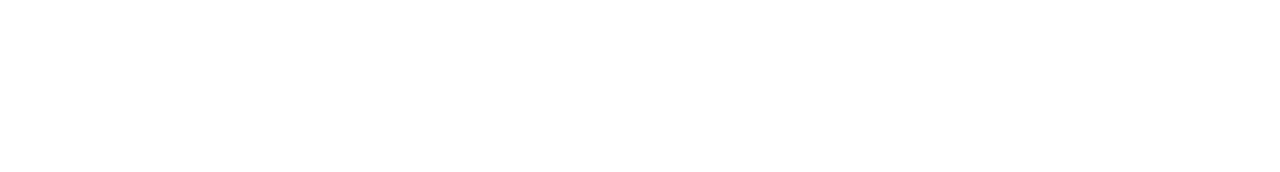
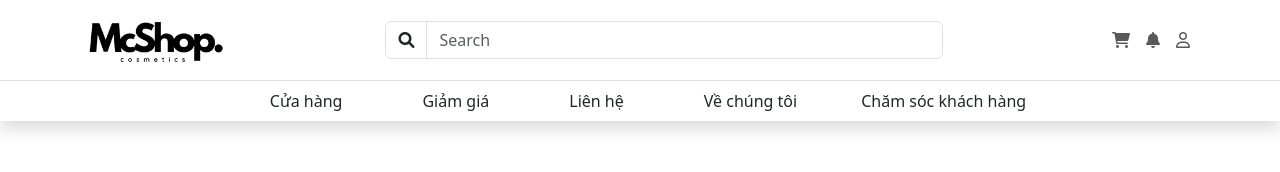
Before and after one commit to VuVietDuy/mcshop-ui, a plain HTML site: page user/index.html in a window 1280 px wide. Drawn offline with nearby package versions, Linux system fonts and the light colour scheme.

Commit message:
Update header user interface

```diff
--- a/admin/style.css
+++ b/admin/style.css
@@ -4,3 +4,7 @@ body {
 .bd-custom {
     border-color: #e3e6ed;
 }
+
+.bg-phoenix-secondary {
+    background-color: #f5f7fa;
+}
--- a/user/index.html
+++ b/user/index.html
@@ -4,9 +4,91 @@
     <meta charset="UTF-8">
     <meta name="viewport" content="width=device-width, initial-scale=1.0">
     <title>mcshop</title>
+    <link href="https://cdnjs.cloudflare.com/ajax/libs/font-awesome/6.0.0-beta3/css/all.min.css" rel="stylesheet">
     <link href="https://cdn.jsdelivr.net/npm/bootstrap@5.3.2/dist/css/bootstrap.min.css" rel="stylesheet" integrity="sha384-T3c6CoIi6uLrA9TneNEoa7RxnatzjcDSCmG1MXxSR1GAsXEV/Dwwykc2MPK8M2HN" crossorigin="anonymous">
 </head>
 <body>
+    <!-- Header -->
+    <header class="shadow">
+        <div class="navbar navbar-expand-lg navbar-light px-0 border-bottom">
+            <div class="d-flex justyfi-content-center container">
+                <div class="col-auto">
+                    <a href="#">
+                        <img src="../access/image/logo_mcshop.png" alt="" style="height: 64px;">
+                    </a>
+                </div>
+                <div class="col-md-6">
+                    <form action="" method="get">
+                        <div class="input-group flex-nowrap">
+                            <span class="input-group-text bg-white border-none" id="addon-wrapping"><i class="fa-solid fa-magnifying-glass"></i></span>
+                            <input class="form-control" type="text" placeholder="Search">
+                        </div>
+                    </form>
+                </div>
+                <div class="col-auto order-md-1">
+                    <ul class="navbar-nav navbar-nav-icons flex-row me-n2">
+                        <li class="nav-item">
+                            <a class="nav-link" href="#">
+                                <i class="fa-solid fa-cart-shopping"></i>
+                            </a>
+                        </li>
+                        <li class="nav-item dropdown">
+                            <a class="nav-link" href="#" role="button" data-bs-toggle="dropdown" aria-expanded="false">
+                                <i class="fa-solid fa-bell"></i>
+                            </a>
+                            <ul class="dropdown-menu dropdown-menu-end">
+                            <li><a class="dropdown-item" href="#">Action</a></li>
+                            <li><a class="dropdown-item" href="#">Another action</a></li>
+                            <li><hr class="dropdown-divider"></li>
+                            <li><a class="dropdown-item" href="#">Something else here</a></li>
+                            </ul>
+                        </li>
+                        <li class="nav-item dropdown">
+                            <a class="nav-link" href="#" role="button" data-bs-toggle="dropdown" aria-expanded="false">
+                                <i class="fa-regular fa-user"></i>
+                            </a>
+                            <ul class="dropdown-menu dropdown-menu-end">
+                            <li><a class="dropdown-item" href="#">Action</a></li>
+                            <li><a class="dropdown-item" href="#">Another action</a></li>
+                            <li><hr class="dropdown-divider"></li>
+                            <li><a class="dropdown-item" href="#">Something else here</a></li>
+                            </ul>
+                        </li>
+                    </ul>
+                </div>
+            </div>
+        </div>
+        <div class="container">
+            <ul class="navbar-nav flex-row justify-content-center">
+                <li class="nav-item">
+                    <a class="nav-link ms-4 me-4 px-3" href="#">
+                        Cửa hàng
+                    </a>
+                </li>
+                <li class="nav-item">
+                    <a class="nav-link ms-4 me-4 px-3" href="#">
+                        Giảm giá
+                    </a>
+                </li>
+                <li class="nav-item">
+                    <a class="nav-link ms-4 me-4 px-3" href="#">
+                        Liên hệ
+                    </a>
+                </li>
+                <li class="nav-item">
+                    <a class="nav-link ms-4 me-4 px-3" href="#">
+                        Về chúng tôi
+                    </a>
+                </li>
+                <li class="nav-item">
+                    <a class="nav-link ms-4 me-4" href="#">
+                        Chăm sóc khách hàng
+                    </a>
+                </li>
+            </ul>
+        </div>
+
+    </header>
 
     <script src="https://cdn.jsdelivr.net/npm/@popperjs/core@2.11.8/dist/umd/popper.min.js" integrity="sha384-I7E8VVD/ismYTF4hNIPjVp/Zjvgyol6VFvRkX/vR+Vc4jQkC+hVqc2pM8ODewa9r" crossorigin="anonymous"></script>
     <script src="https://cdn.jsdelivr.net/npm/bootstrap@5.3.2/dist/js/bootstrap.min.js" integrity="sha384-BBtl+eGJRgqQAUMxJ7pMwbEyER4l1g+O15P+16Ep7Q9Q+zqX6gSbd85u4mG4QzX+" crossorigin="anonymous"></script>
```
Also changed, not shown: admin/add_product/index.html (+1 -1 lines), admin/index.html (+6 -2 lines).
